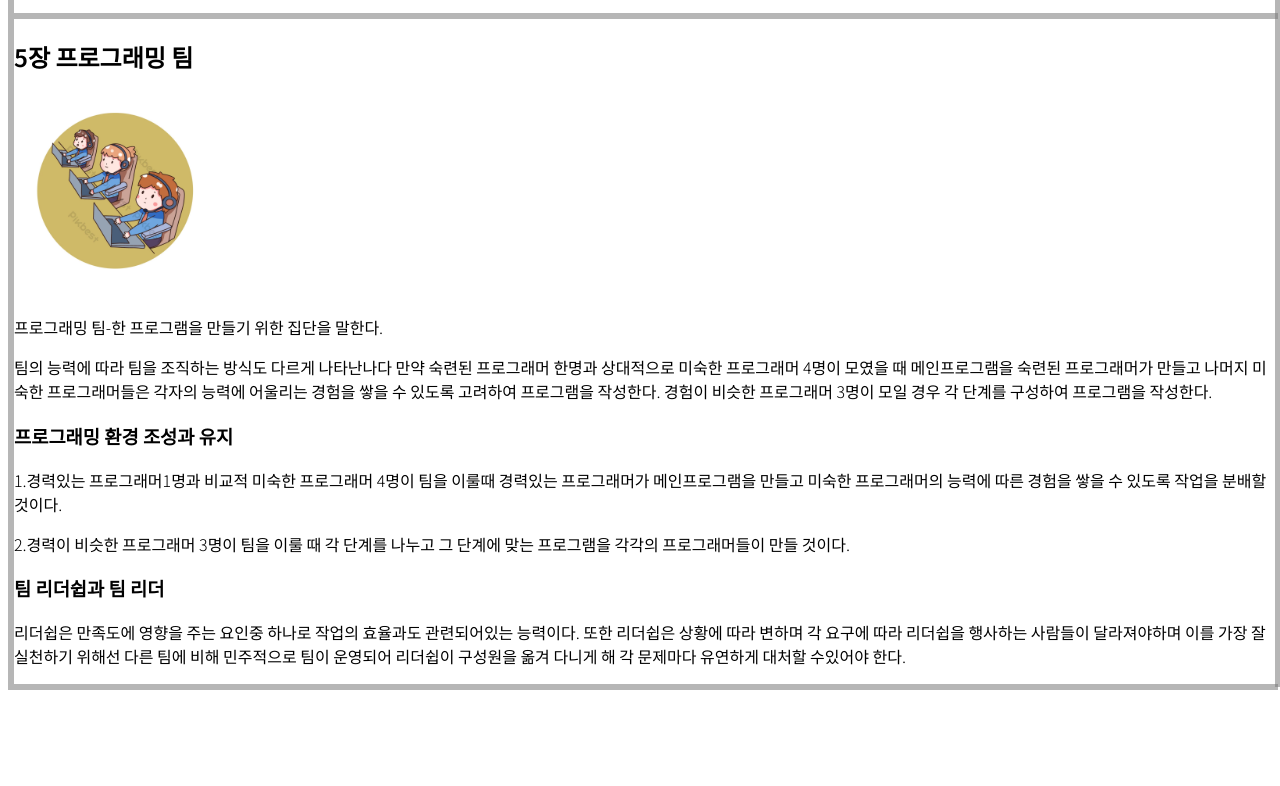
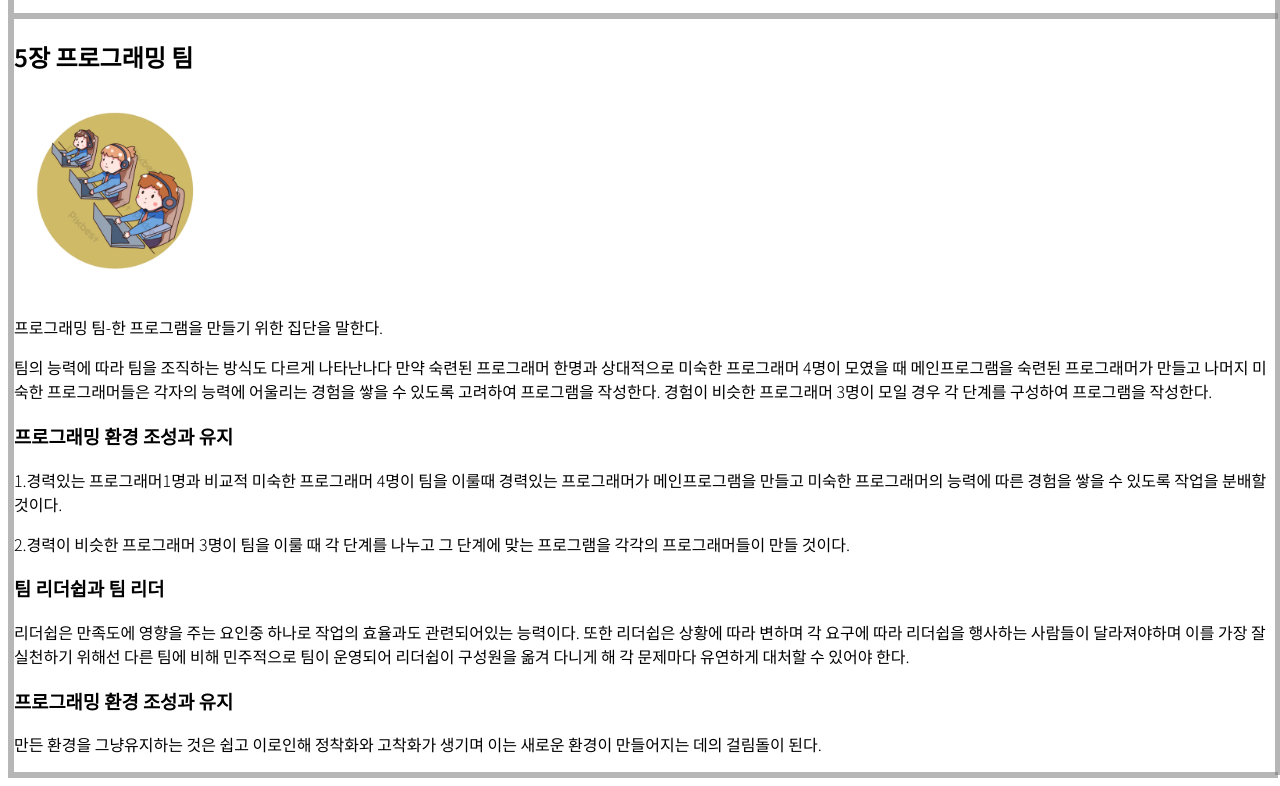
Before and after one commit to WORLD44444/programming.github.io, a plain HTML site: page index.html in a window 1280 px wide. Shown: the part 2166-2952 px from the top of the page. Before the commit the page ends 2864 px from the top, so only its background shows below. Drawn offline with Linux system fonts and the light colour scheme.

Commit message:
프로그래밍 심리학

```diff
--- a/index.html
+++ b/index.html
@@ -5,7 +5,7 @@
         <meta charset="UTF-8">
         <meta http-equiv="X-UA-Compatible" content="IE=edge">
         <meta name="viewport" content="width=device-width, initial-scale=1.0">
-        <title>Document</title>
+        <title>심리학 연구 동아리｜프로그래밍 심리학(문산수억고등학교)</title>
     </head>
 
     <body>
@@ -46,7 +46,7 @@
                 <img src="img/w3.jpg" alt="그룹" width="200px" >
                 <p>프로그래밍 그룹-같은 장소에서 일하는 집단을 말한다.</p>
                 <h3> 공식그룹과 비공식그룹 </h3>
-                <p>프로그래머 간의 상호 관계에 따라 존재하는 그룹을 공식그룹 이를 보안하기 위해서 만들어진 조직이다.</p>
+                <p>프로그래머 간의 상호 관계에 따라 존재하는 그룹을 공식그룹 이를 보안하기 위해서 만들어진 조직이다. 공식그룹을 보안하기 위해 개개인이 만든 조직을 비공식조직이라한다.</p>
                 <h3> 물리적 환경과 사회적 조직 </h3>
                 <p>작업공간의 배치에 따라 생기는 상호작용이 생기고 이에 따라 유용한 정보가 오갈 수 있다.</p>
                 <h3> 프로그래밍 오류와 자아 </h3>
@@ -71,7 +71,9 @@
                 <p>1.경력있는 프로그래머1명과 비교적 미숙한 프로그래머 4명이 팀을 이룰때 경력있는 프로그래머가 메인프로그램을 만들고 미숙한 프로그래머의 능력에 따른 경험을 쌓을 수 있도록 작업을 분배할 것이다.</p>
                 <p>2.경력이 비슷한 프로그래머 3명이 팀을 이룰 때 각 단계를 나누고 그 단계에 맞는 프로그램을 각각의 프로그래머들이 만들 것이다.</p>
                 <h3>팀 리더쉽과 팀 리더</h3>
-                <p>리더쉽은 만족도에 영향을 주는 요인중 하나로 작업의 효율과도 관련되어있는 능력이다. 또한 리더쉽은 상황에 따라 변하며 각 요구에 따라 리더쉽을 행사하는 사람들이 달라져야하며 이를 가장 잘 실천하기 위해선 다른 팀에 비해 민주적으로 팀이 운영되어 리더쉽이 구성원을 옮겨 다니게 해 각 문제마다 유연하게 대처할 수있어야 한다.</p>
+                <p>리더쉽은 만족도에 영향을 주는 요인중 하나로 작업의 효율과도 관련되어있는 능력이다. 또한 리더쉽은 상황에 따라 변하며 각 요구에 따라 리더쉽을 행사하는 사람들이 달라져야하며 이를 가장 잘 실천하기 위해선 다른 팀에 비해 민주적으로 팀이 운영되어 리더쉽이 구성원을 옮겨 다니게 해 각 문제마다 유연하게 대처할 수 있어야 한다.</p>
+                <h3>프로그래밍 환경 조성과 유지</h3>
+                <p>만든 환경을 그냥유지하는 것은 쉽고 이로인해 정착화와 고착화가 생기며 이는 새로운 환경이 만들어지는 데의 걸림돌이 된다.</p>
             </div>
         </div>
     </div>    </body>
```
